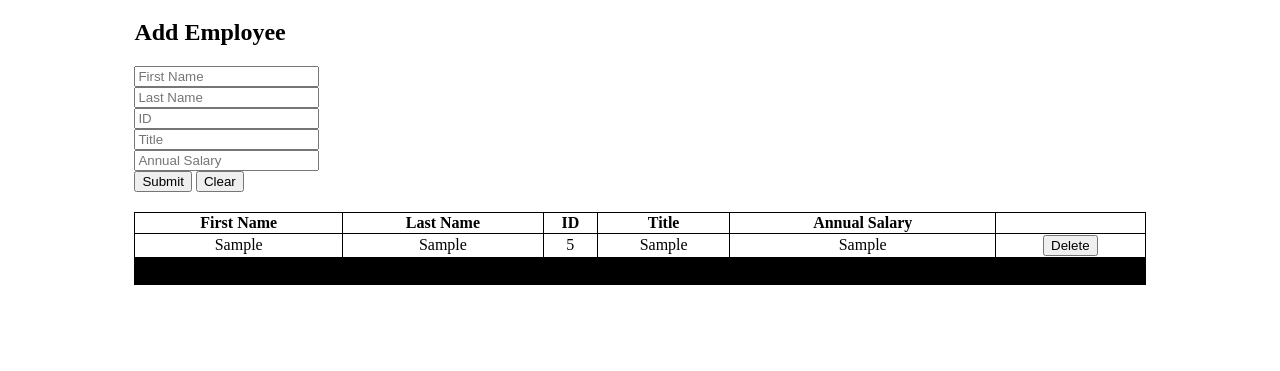
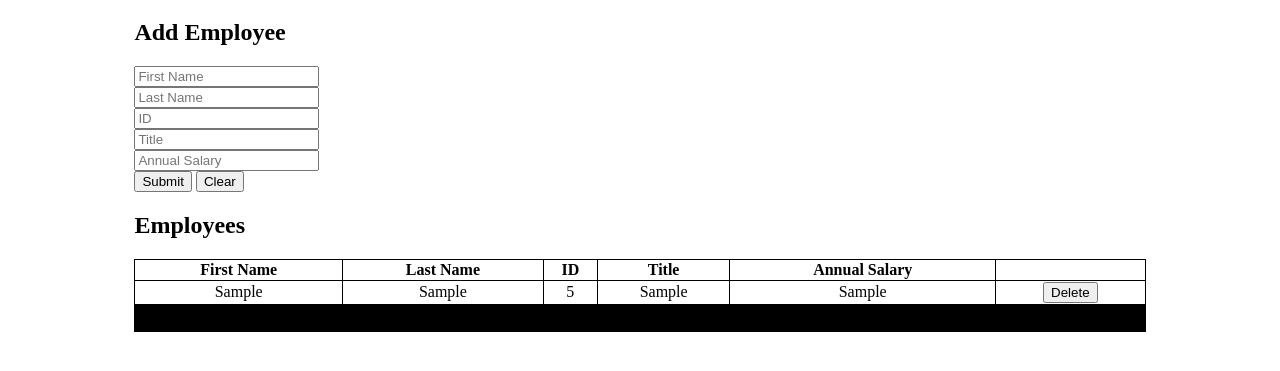
Before and after one commit to davidVetter/weekend_jQuery_salary_calculator, a plain HTML site: page index.html in a window 1280 px wide. Both pictures are taken after typing "Sample", "Sample", "5", "Sample", "Sample" into the empty fields and a click on the button "Submit". Shown: the part 61-432 px from the top of the page. Drawn offline with Linux system fonts and the light colour scheme.

Commit message:
table footer doesn't show until a row is added

```diff
--- a/index.html
+++ b/index.html
@@ -22,7 +22,7 @@
     </div>
     <button class="formBtn" id="submitBtn">Submit</button>
     <button class="formBtn" id="clearBtn">Clear</button>
-    <h2 id="Employee"></h2>
+    <h2 id="Employee">Employees</h2>
     <div id="tableDiv">
     <table id="employeeTable">
         <thead id="tableHead">
--- a/script.js
+++ b/script.js
@@ -7,6 +7,7 @@ function onReady() {
         getVals();
     })
     $('#clearBtn').hide();
+    $('tfoot').hide();
     $('#clearBtn').on('click', () => {
         $('#employeeTableBody').empty();
         clearInputs();
@@ -27,6 +28,7 @@ addToTable = (firstName, lastName, empId, emptTitle, annualSalary) => {
     if (firstRun) {
         $('#clearBtn').show();
         $('#tableHeadRow').append(`<th id="buttonField"></th>`);
+        $('tfoot').show();
         firstRun = false;
     }
     clearInputs();
```
